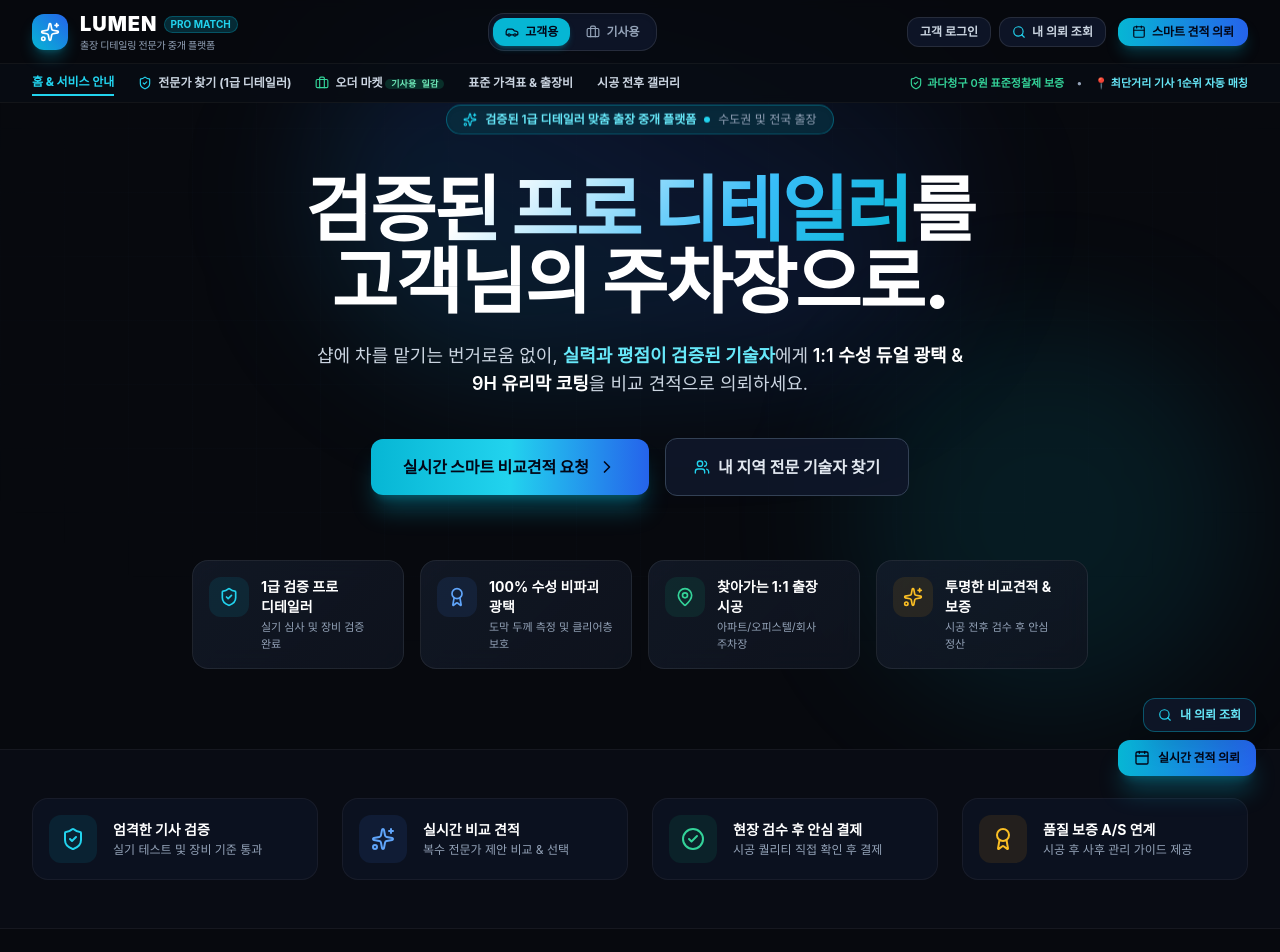
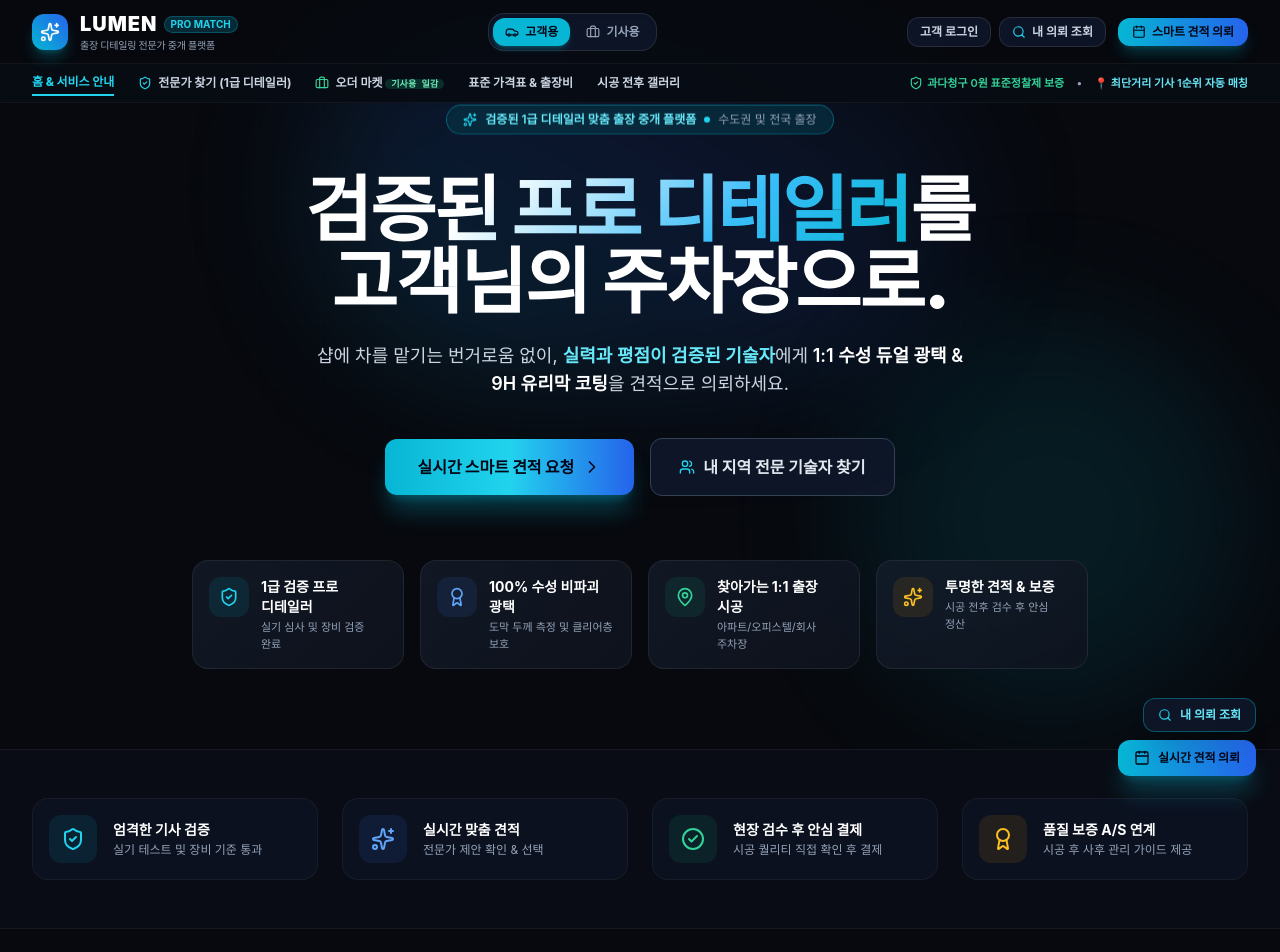
Before and after one commit to ankijung88-cloud/lumenDetail, a React (Vite) app: page / in a window 1280 px wide. Shown: the top 952 px of the page. Built offline with nearby package versions, Linux system fonts and the light colour scheme; a web font is replaced by a local one.

Commit message:
fix(ui): remove comparison keywords from hero and landing copy

```diff
--- a/src/components/Hero.jsx
+++ b/src/components/Hero.jsx
@@ -34,7 +34,7 @@ export const Hero = ({ onBookClick, onExploreClick, onGoToTechnicians }) => {
         {/* Subtitle */}
         <p className="max-w-2xl mx-auto text-slate-300 text-sm sm:text-base md:text-lg mb-8 sm:mb-10 leading-relaxed font-normal break-keep px-2 sm:px-0">
           샵에 차를 맡기는 번거로움 없이, <strong className="text-cyan-300 font-semibold">실력과 평점이 검증된 기술자</strong>에게
-          <strong className="text-white font-semibold"> 1:1 수성 듀얼 광택 & 9H 유리막 코팅</strong>을 비교 견적으로 의뢰하세요.
+          <strong className="text-white font-semibold"> 1:1 수성 듀얼 광택 & 9H 유리막 코팅</strong>을 견적으로 의뢰하세요.
         </p>
 
         {/* CTA Button Group */}
@@ -43,7 +43,7 @@ export const Hero = ({ onBookClick, onExploreClick, onGoToTechnicians }) => {
             onClick={onBookClick}
             className="w-full sm:w-auto px-7 sm:px-8 py-3.5 sm:py-4 rounded-xl bg-gradient-to-r from-cyan-500 via-cyan-400 to-blue-600 hover:from-cyan-400 hover:to-blue-500 text-slate-950 font-black text-sm sm:text-base shadow-xl shadow-cyan-500/30 flex items-center justify-center gap-2 transition-all hover:scale-105 active:scale-95 group break-keep"
           >
-            <span>실시간 스마트 비교견적 요청</span>
+            <span>실시간 스마트 견적 요청</span>
             <ChevronRight className="w-4 h-4 sm:w-5 sm:h-5 group-hover:translate-x-1 transition-transform shrink-0" />
           </button>
 
@@ -94,7 +94,7 @@ export const Hero = ({ onBookClick, onExploreClick, onGoToTechnicians }) => {
               <Sparkles className="w-5 h-5" />
             </div>
             <div>
-              <h4 className="text-xs sm:text-sm font-bold text-white">투명한 비교견적 & 보증</h4>
+              <h4 className="text-xs sm:text-sm font-bold text-white">투명한 견적 & 보증</h4>
               <p className="text-[11px] text-slate-400 mt-0.5">시공 전후 검수 후 안심 정산</p>
             </div>
           </div>
--- a/src/components/Navbar.jsx
+++ b/src/components/Navbar.jsx
@@ -108,7 +108,7 @@ export const Navbar = ({
             <button
               onClick={onOpenTracker}
               className="px-3 py-1.5 rounded-xl text-xs font-bold text-slate-300 hover:text-white bg-slate-900/90 hover:bg-slate-800 border border-white/10 flex items-center gap-1.5 transition-all"
-              title="내 의뢰 견적 비교 및 진행상황"
+              title="내 의뢰 견적 확인 및 진행상황"
             >
               <Search className="w-3.5 h-3.5 text-cyan-400" />
               <span>내 의뢰 조회</span>
--- a/src/pages/LandingPage.jsx
+++ b/src/pages/LandingPage.jsx
@@ -74,8 +74,8 @@ export const LandingPage = ({
                 <Sparkles className="w-6 h-6" />
               </div>
               <div>
-                <h4 className="text-sm font-bold text-white">실시간 비교 견적</h4>
-                <p className="text-xs text-slate-400 mt-0.5">복수 전문가 제안 비교 & 선택</p>
+                <h4 className="text-sm font-bold text-white">실시간 맞춤 견적</h4>
+                <p className="text-xs text-slate-400 mt-0.5">전문가 제안 확인 & 선택</p>
               </div>
             </div>
 
```
